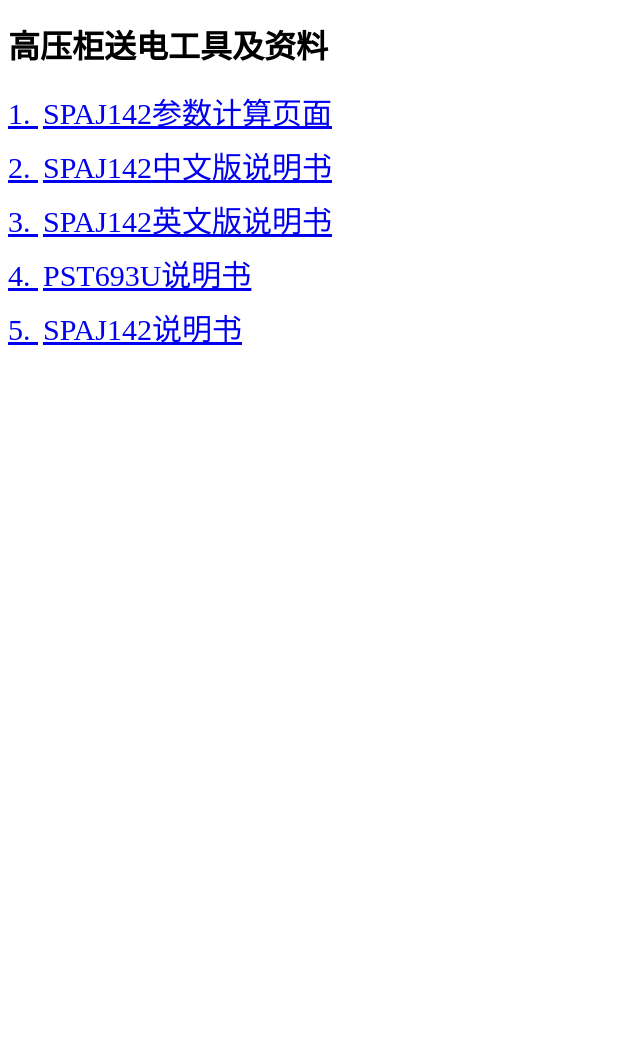
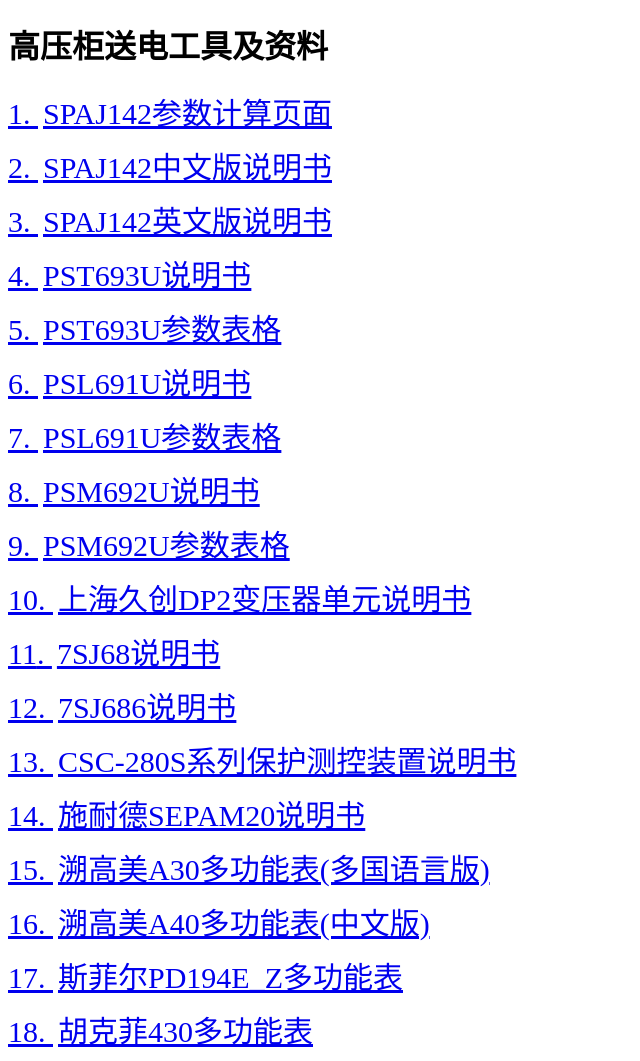
Before and after one commit to armxu/armxu.github.io, a plain HTML site: page index.html in a window 1280 px wide. Shown: the whole page, without its empty margins (0-640 px from the left). Before the commit the page ends 800 px from the top, so only its background shows below. Drawn offline with Linux system fonts and the light colour scheme.

Commit message:
16 commit

```diff
--- a/index.html
+++ b/index.html
@@ -24,10 +24,23 @@
 <body>
     <h1>高压柜送电工具及资料</h1>
     <a href="SPAJ142.html">SPAJ142参数计算页面</a>
-	<a href="https://pan.baidu.com/s/1gsUnx7UEliVXO9zY7RK62Q?pwd=c8k7 提取码：c8k7 ">SPAJ142中文版说明书</a>
-	<a href="SPAJ142.html">SPAJ142英文版说明书</a>
-	<a href="SPAJ142.html">PST693U说明书</a>
-	<a href="SPAJ142.html">SPAJ142说明书</a>
+	<a href="https://pan.baidu.com/s/1gsUnx7UEliVXO9zY7RK62Q?pwd=c8k7 ">SPAJ142中文版说明书</a>
+	<a href="https://pan.baidu.com/s/1_IRAH-FpNhpfoTkDfO5pCw?pwd=hgqt">SPAJ142英文版说明书</a>
+	<a href="https://pan.baidu.com/s/1wM1Q2OJJIFc2GZOsHXd_oQ?pwd=wvhm">PST693U说明书</a>
+	<a href="https://pan.baidu.com/s/1GLCX5GLPugIictENBVxLwA?pwd=979p">PST693U参数表格</a>
+	<a href="https://pan.baidu.com/s/1xxjwzxvimP450gM66hmNOA?pwd=zxl6">PSL691U说明书</a>
+	<a href="https://pan.baidu.com/s/11rFdzwXovHWw7Jc3NMDdrQ?pwd=cju9">PSL691U参数表格</a>
+	<a href="https://pan.baidu.com/s/1LhSw_m8cF1JGK4fUwa1v1w?pwd=6aby">PSM692U说明书</a>
+	<a href="https://pan.baidu.com/s/1HNEaS9v3bmqU4f2s5KB2Sg?pwd=pyxj">PSM692U参数表格</a>
+	<a href="https://pan.baidu.com/s/1ik3wl48Z2j65hP0PrLOz2A?pwd=6xts">上海久创DP2变压器单元说明书</a>
+	<a href="https://pan.baidu.com/s/1I2Mw81Ys-VFGVwh1gF_zWA?pwd=18g9">7SJ68说明书</a>
+	<a href="https://pan.baidu.com/s/1fwJyDONRPQeCuUoj5MLyZQ?pwd=wfen">7SJ686说明书</a>
+	<a href="https://pan.baidu.com/s/1V1djDmCY_fH9TuYvVO4hSg?pwd=opl6">CSC-280S系列保护测控装置说明书</a>
+	<a href="https://pan.baidu.com/s/1WREo4L7G5e8wjP9aNsoaeQ?pwd=iy7t ">施耐德SEPAM20说明书</a>
+	<a href="https://pan.baidu.com/s/1jQoXrQ5qpfHby13ER7FdQw?pwd=yjcf">溯高美A30多功能表(多国语言版)</a>
+	<a href="https://pan.baidu.com/s/1u1Yu_foWvDokCxKgHtN_Tg?pwd=vjl4">溯高美A40多功能表(中文版)</a>
+	<a href="https://pan.baidu.com/s/1er1IQmdkcaxUteOCqoxfdg?pwd=53dy">斯菲尔PD194E_Z多功能表</a>
+	<a href="https://pan.baidu.com/s/1b_-uSPB7tLSfTDgwVn5xYQ?pwd=5wda">胡克菲430多功能表</a>
 
 </body>
 </html>
```
